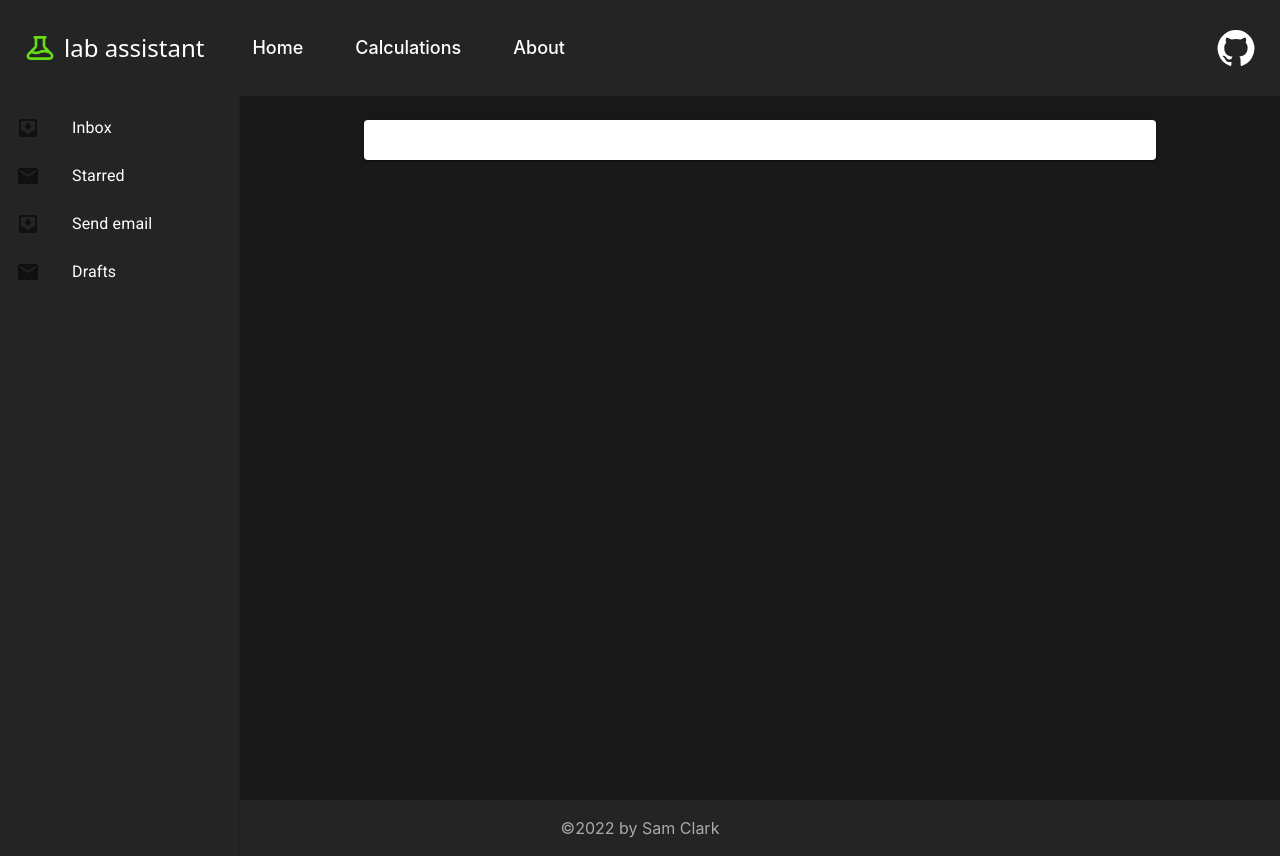
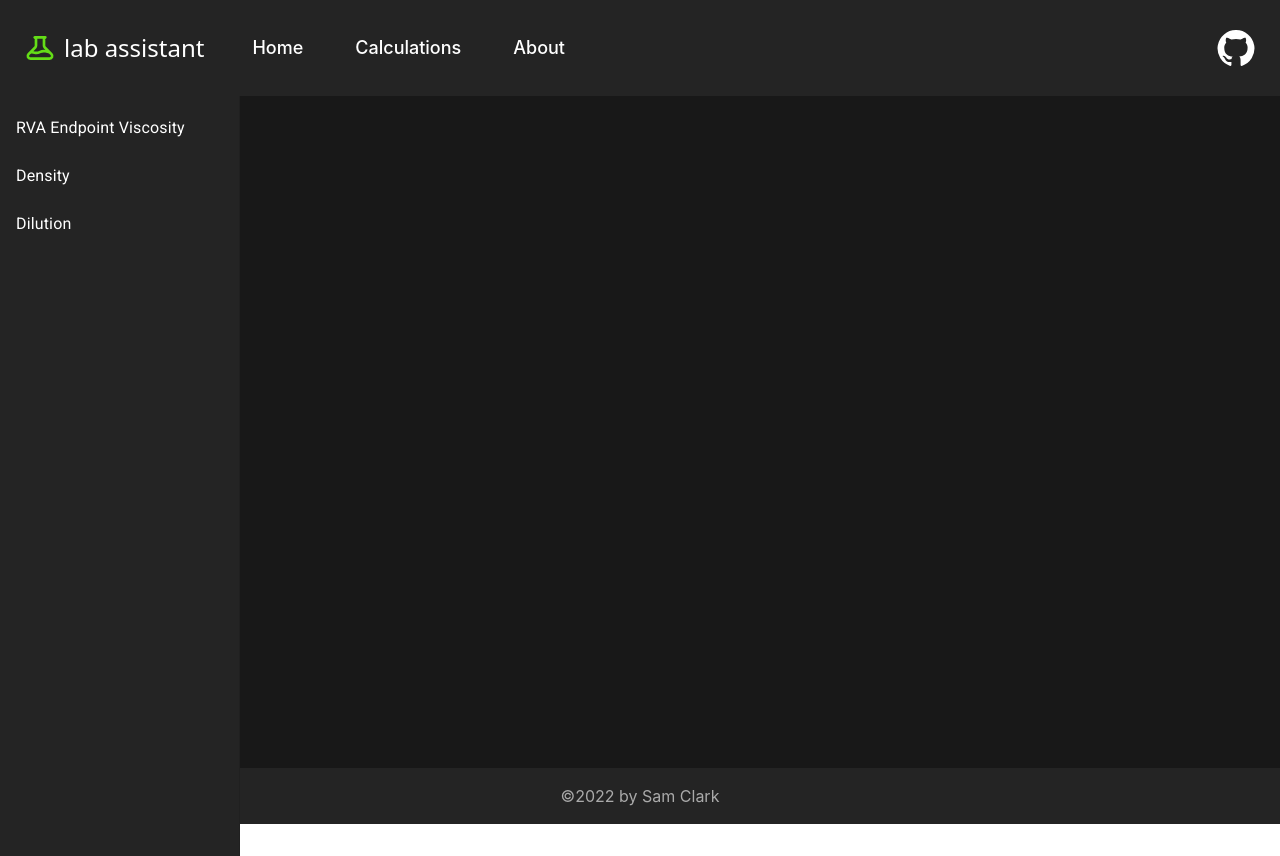
Before and after one commit to Sam-Clark1/lab-assistant, a React (Create React App) app: page /calculations/Density in a window 1280 px wide. After the commit the page ends 824 px from the top, so only its background shows below. Built offline with nearby package versions, Linux system fonts and the light colour scheme.

Commit message:
Updated side and mobile nav. Fixed routing to conditionally render a calc component. Began making RVA calc component.

```diff
--- a/src/App.js
+++ b/src/App.js
@@ -4,7 +4,7 @@ import { BrowserRouter as Router, Routes, Route} from 'react-router-dom';
 
 import Header from './components/Header';
 import Footer from './components/Footer';
-import MainPage from './components/MainPage';
+import CalcPage from './components/CalcPage';
 import Banner from './components/Banner';
 import Calculations from './components/Calculation';
 
@@ -17,7 +17,7 @@ function App() {
           <Routes>
             <Route path='/' element={<Banner/>}/>
             <Route path='about'/>
-            <Route path='calculations' element={<MainPage/>}>
+            <Route path='calculations' element={<CalcPage/>}>
               <Route path=':calc' element={<Calculations/>}/>
             </Route>
           </Routes>
--- /dev/null
+++ b/src/components/CalcPage.js
@@ -0,0 +1,19 @@
+import React from "react";
+import { Box } from "@mui/material";
+import { Outlet } from "react-router-dom";
+import SideNav from './SideNav';
+
+export default function CalcPage() {
+
+
+return (
+    <>
+    <SideNav/>
+    <Box component="main" sx={{ p: 3 }} className="md:ml-[340px] md:mr-[100px] min-h-[84vh]">
+        <Outlet />
+    </Box>
+    </>
+
+)
+
+}
--- a/src/components/Calculation.js
+++ b/src/components/Calculation.js
@@ -1,15 +1,11 @@
 import React from "react";
+import { useParams } from "react-router-dom";
+import RVACalc from "./calculations/RVACalc";
 
-import { Card, CardActions, CardContent, Button, Typography } from "@mui/material";
-
-export default function Calculations(props) {
-    return (
-        <Card sx={{minWidth:1}}>
-            <CardContent>
-                <Typography>
-
-                </Typography>
-            </CardContent>
-        </Card>
-    )
+export default function Calculations() {
+    const params = useParams();
+    const {calc} = params;
+    if (calc === 'RVA Endpoint Viscosity') {
+        return <RVACalc />
+    }
 }
--- a/src/components/MainPage.js
+++ /dev/null
@@ -1,19 +0,0 @@
-import React from "react";
-import { Box } from "@mui/material";
-import { Outlet, useParams } from "react-router-dom";
-import SideNav from './SideNav';
-
-export default function MainPage() {
-let params = useParams();
-
-return (
-    <>
-    <SideNav/>
-    <Box component="main" sx={{ p: 3 }} className="md:ml-[340px] md:mr-[100px] min-h-[88vh]">
-        <Outlet calc = {params}/>
-    </Box>
-    </>
-
-)
-
-}
--- a/src/components/MobileNav.js
+++ b/src/components/MobileNav.js
@@ -5,7 +5,7 @@ import { Box,
         List,
         ListItem,
         ListItemButton,
-        ListItemText } from '@mui/material'
+        ListItemText} from '@mui/material'
 import MenuIcon from '@mui/icons-material/Menu';
 import { Link } from 'react-router-dom'
 
@@ -14,18 +14,12 @@ export default function MobileNav() {
         left: false
       });
 
-      const menuArray = (
-        [
-            {
-                route: '/',
-                text: 'Home'
-            },
-            {
-                route: '/about',
-                text: 'About'
-            }
-        ]
-    );
+    const menuArray = [
+        {route: '/',text: 'Home'},
+        {route: 'calculations',text: 'Calculations'},
+        {route: '/about',text: 'About'},
+        {route: 'calculations/RVA Endpoint Viscosity', text:'RVA Endpoint Viscosity'}
+    ];
 
       const toggleDrawer = (anchor, open) => (event) => {
         if (event.type === 'keydown' && (event.key === 'Tab' || event.key === 'Shift')) {
--- a/src/components/SideNav.js
+++ b/src/components/SideNav.js
@@ -1,16 +1,19 @@
 import React from 'react';
+import { Link } from 'react-router-dom';
 import Box from '@mui/material/Box';
 import Drawer from '@mui/material/Drawer';
 import List from '@mui/material/List';
-import Divider from '@mui/material/Divider';
+// import Divider from '@mui/material/Divider';
 import ListItem from '@mui/material/ListItem';
 import ListItemButton from '@mui/material/ListItemButton';
-import ListItemIcon from '@mui/material/ListItemIcon';
-import ListItemText from '@mui/material/ListItemText';
-import InboxIcon from '@mui/icons-material/MoveToInbox';
-import MailIcon from '@mui/icons-material/Mail';
+import ListItemText from '@mui/material/ListItemText'
 
 const drawerWidth = 240;
+const navArry = [
+  {name:'RVA Endpoint Viscosity'},
+  {name: 'Density'},
+  {name: 'Dilution'}
+]
 
 export default function SideNav() {
   return (
@@ -33,15 +36,14 @@ export default function SideNav() {
         >
 
           <List>
-            {['Inbox', 'Starred', 'Send email', 'Drafts'].map((text, index) => (
-              <ListItem key={text} disablePadding className='hover:bg-card'>
-                <ListItemButton>
-                  <ListItemIcon>
-                    {index % 2 === 0 ? <InboxIcon /> : <MailIcon />}
-                  </ListItemIcon>
-                  <ListItemText primary={text} />
-                </ListItemButton>
-              </ListItem>
+            {navArry.map((item, index) => (
+              <Link to={`${item.name}`} key={item.name}>
+                <ListItem disablePadding className='hover:bg-card'>
+                    <ListItemButton disableRipple>
+                      <ListItemText primary={item.name} />
+                    </ListItemButton>
+                </ListItem>
+              </Link>
             ))}
           </List>
         </Drawer>
--- a/src/components/calculations/rvaCalc.js
+++ b/src/components/calculations/rvaCalc.js
@@ -1,8 +1,40 @@
-import React from "react";
+import React, {useState} from "react";
+import { TextField } from "@mui/material";
 import { rvaEndPoint } from "../../utils/rvaEndPoint";
 
-export default function rvaCalc() {
+export default function RVACalc() {
+    const [resultsState, setResultsState] = useState('');
+
+    const [formState, setFormState] = useState({minutes:'', samples:''});
+    const {minutes, samples} = formState;
+
+    const handleSubmit = event => {
+        event.preventDefault();
+        console.log(resultsState)
+    };
+
     return(
-        <></>
+        <div>
+            <form onSubmit={handleSubmit}>
+                <div className="grid md:grid-cols-4 md:gap-6 grid-cols-1">
+                    <div>
+                        <label className="block text-sm font-medium text-2text">
+                            Number of Minutes Per Run
+                        </label>
+                        <div className="mt-1 relative rounded-md shadow-sm">
+                            <TextField id="outlined-basic"  variant="outlined" className="bg-card" defaultValue={minutes}/>
+                        </div>
+                    </div>
+                    <div>
+                        <label className="block text-sm font-medium text-2text">
+                            Number of Samples
+                        </label>
+                        <div className="mt-1 relative rounded-md shadow-sm">
+                            <TextField id="outlined-basic"  variant="outlined" className="bg-card" defaultValue={samples}/>
+                        </div>
+                    </div>
+                </div>
+            </form>
+        </div>
     )
 }
--- a/src/utils/rvaEndPoint.js
+++ b/src/utils/rvaEndPoint.js
@@ -32,6 +32,4 @@ for(i=0; i <= numberOfSamples-1; i++) {
 };
 
 return resultsString
-}
-
-rvaEndPoint()
+};
```
